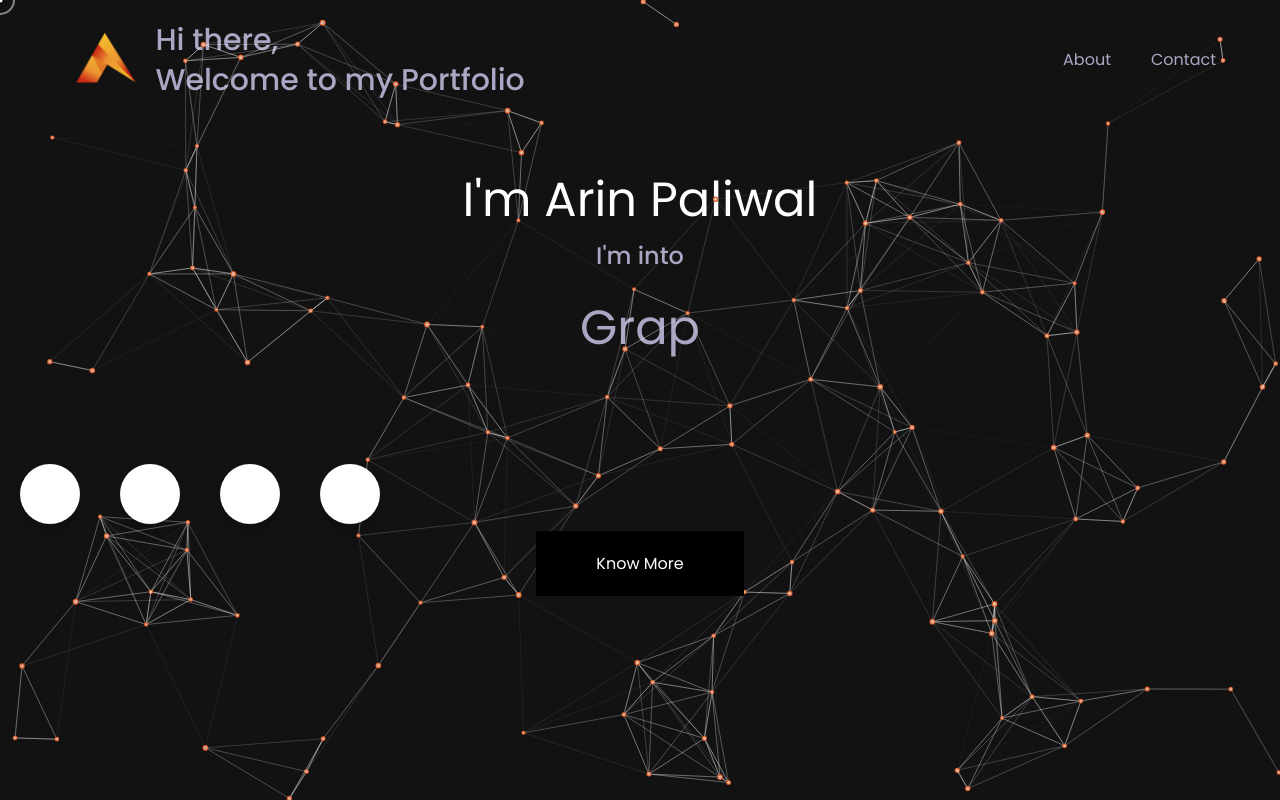
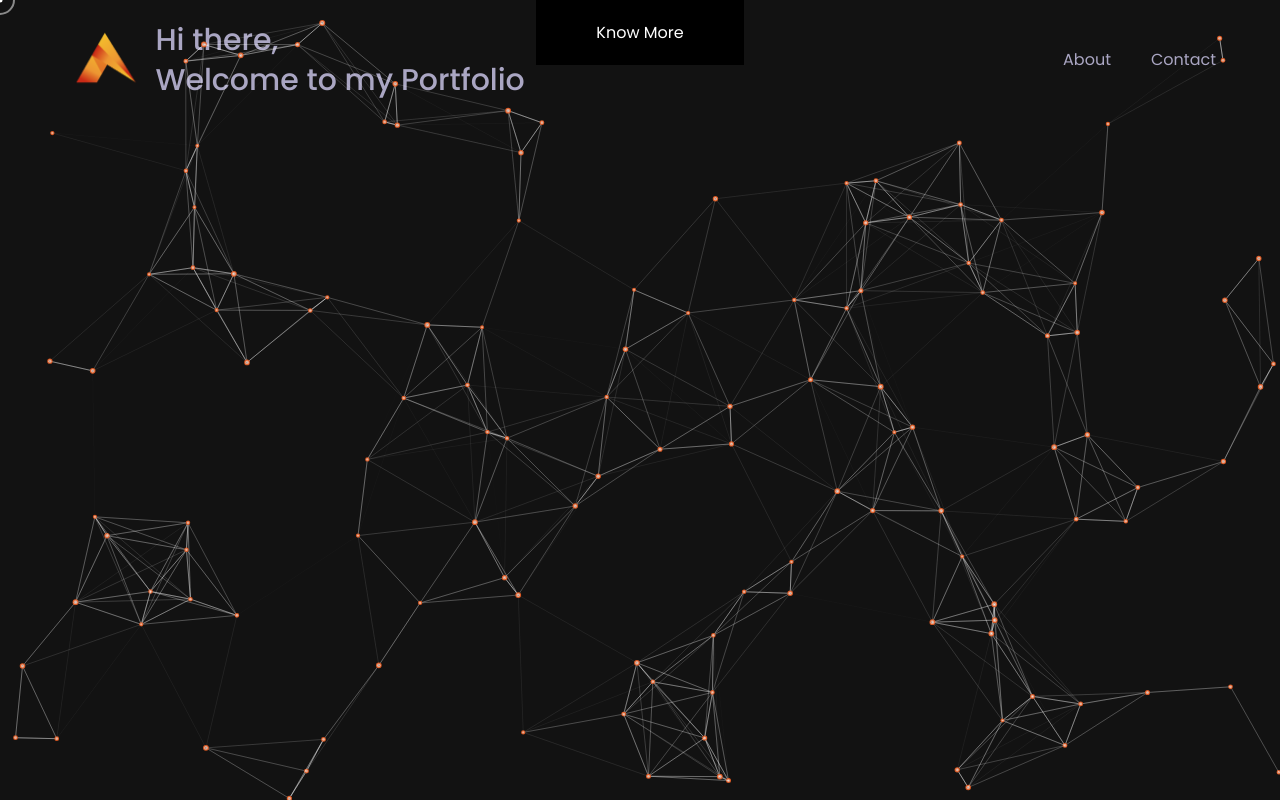
Before and after one commit to arin-paliwal/3PF, a React (Vite) app: page / in a window 1280 px wide. Built offline with nearby package versions, Linux system fonts and the light colour scheme.

Commit message:
Buttons Removed

```diff
--- a/src/FirstPage/LandingPage.jsx
+++ b/src/FirstPage/LandingPage.jsx
@@ -133,36 +133,7 @@ const Introduction = () => {
       <Particles options={particlesConfigState} init={init} />
       <div className="relative z-[-1] bg-cover bg-no-repeat bg-center">
         <Navbar />
-        <About />
-      </div>
-      <div className="center">
-        <div class="wrapper">
-          <div class="icon facebook">
-            <div class="tooltip">Facebook</div>
-            <span>
-              <i class="fab fa-facebook-f"></i>
-            </span>
-          </div>
-
-          <div class="icon twitter">
-            <div class="tooltip">Twitter</div>
-            <span>
-              <i class="fab fa-twitter"></i>
-            </span>
-          </div>
-          <div class="icon github">
-            <div class="tooltip">github</div>
-            <span>
-              <i class="fab fa-github"></i>
-            </span>
-          </div>
-          <div class="icon youtube">
-            <div class="tooltip">YouTube</div>
-            <span>
-              <i class="fab fa-youtube"></i>
-            </span>
-          </div>
-        </div>
+        {/* <About /> */}
       </div>
       <div className="flex justify-center xs:mt-10 md:mt-0">
         <button className="btn-43">
```
